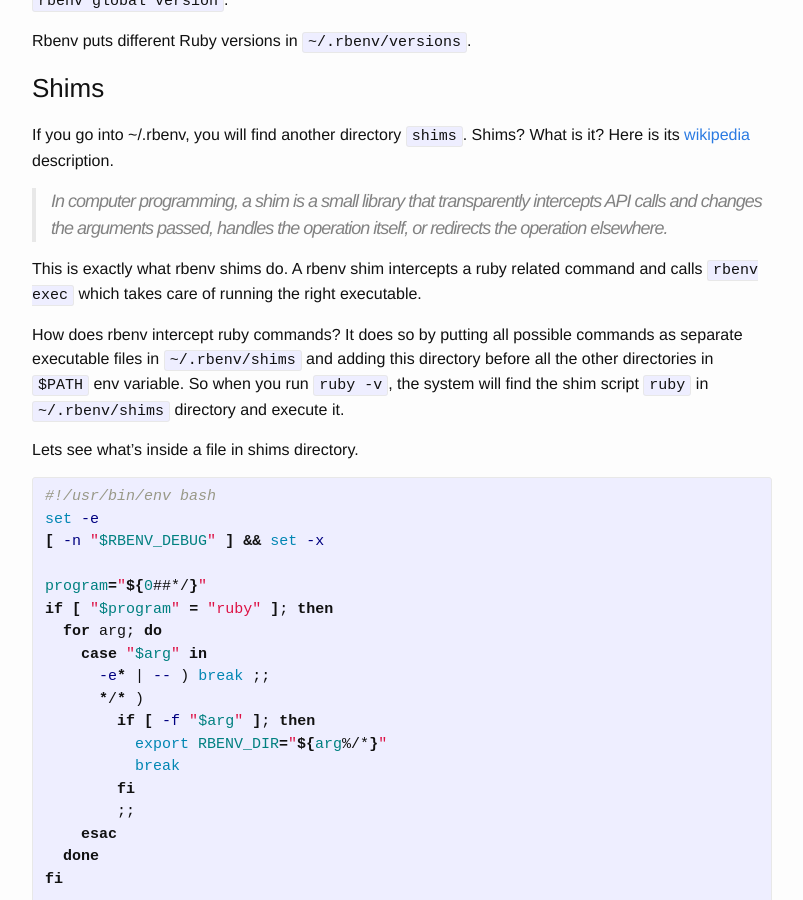
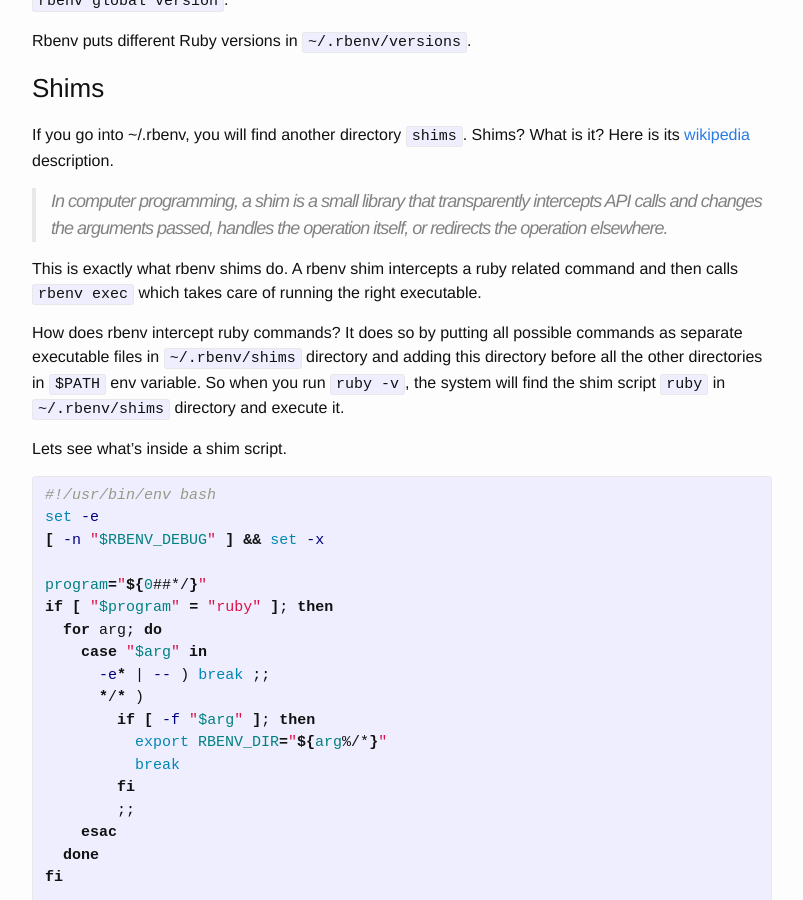
Before and after one commit to SudhagarS/sudhagars.github.io, a Jekyll site: the page built from _posts/2016-07-22-rbenv-internals.markdown, in a window 1280 px wide and 900 px high, scrolled down 665 px. Shown: the whole window, without its empty margins (238-1041 px from the left). Built offline with Jekyll 4.4.1, drawn with Linux system fonts in a browser that asks for light colours; some of the changed text lies outside the part shown.

Commit message:
proof read edits: rbenv internals

```diff
--- a/_posts/2016-07-22-rbenv-internals.markdown
+++ b/_posts/2016-07-22-rbenv-internals.markdown
@@ -25,11 +25,11 @@
 
 > *In computer programming, a shim is a small library that transparently intercepts API calls and changes the arguments passed, handles the operation itself, or redirects the operation elsewhere.*
 
-This is exactly what rbenv shims do. A rbenv shim intercepts a ruby related command and calls `rbenv exec` which takes care of running the right executable.
+This is exactly what rbenv shims do. A rbenv shim intercepts a ruby related command and then calls `rbenv exec` which takes care of running the right executable.
 
-How does rbenv intercept ruby commands? It does so by putting all possible commands as separate executable files in `~/.rbenv/shims` and adding this directory before all the other directories in `$PATH` env variable. So when you run `ruby -v`, the system will find the shim script `ruby` in `~/.rbenv/shims` directory and execute it.
+How does rbenv intercept ruby commands? It does so by putting all possible commands as separate executable files in `~/.rbenv/shims` directory and adding this directory before all the other directories in `$PATH` env variable. So when you run `ruby -v`, the system will find the shim script `ruby` in `~/.rbenv/shims` directory and execute it.
 
-Lets see what's inside a file in shims directory.
+Lets see what's inside a shim script.
 
 {% highlight shell %}
 #!/usr/bin/env bash
```
Also changed, not shown: other parts of _posts/2016-07-22-rbenv-internals.markdown (+3 -3 lines).
